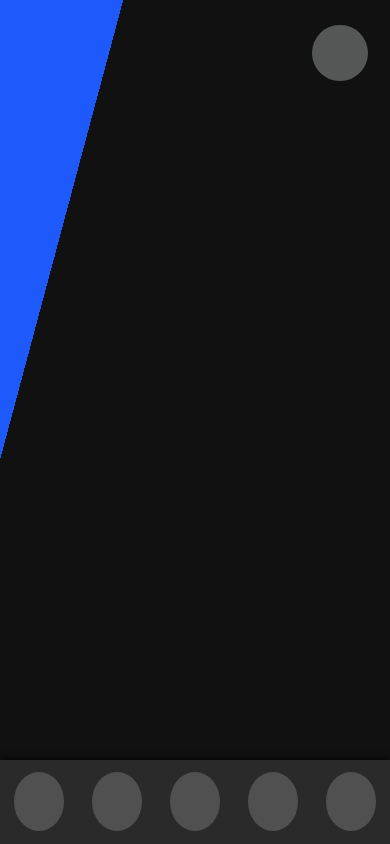
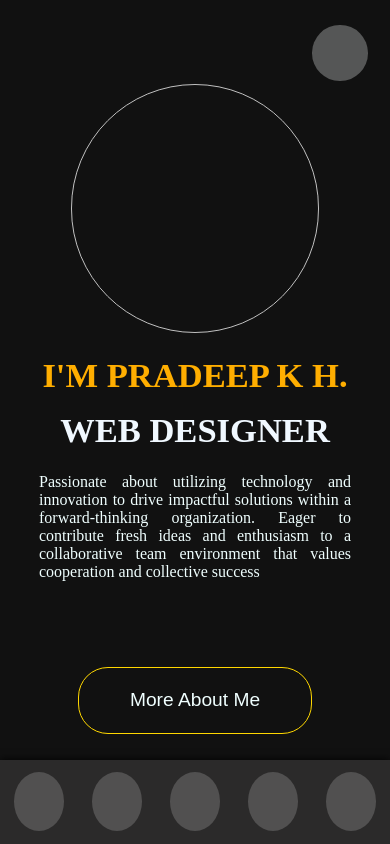
Before and after one commit to Pradeep3122003/portfolio3, a plain HTML site: page index.html in a window 390 px wide. Drawn offline with Linux system fonts and the light colour scheme.

Commit message:
home page layout for mobile done!

```diff
--- a/index.css
+++ b/index.css
@@ -80,6 +80,15 @@ section{
         border: none;
     }
 
+    #home{
+        background-image: none;
+        display: grid;
+        grid-template-columns: 100%;
+        grid-template-rows: 40% 8% 6% 23% 10%;
+
+    }
+
+
     #sun{
         width: calc(4.5vh + 4.5vw);
         height: calc(4.5vh + 4.5vw);
@@ -115,4 +124,48 @@ section{
         width: 100vw;
 
     }
+
+    /* home content */
+    .homep{
+        height: calc(20vh + 20vw);
+        width: calc(20vh + 20vw);
+        border-radius: 50%;
+        margin: 10vh auto;
+        border: 1px solid silver;
+    }
+
+    .n1, .n2{
+        display: flex;
+        align-items: center;
+        justify-content: center;
+        text-transform: uppercase;
+        font-size: calc(2.8vh + 2.8vw);
+        font-weight: 900;
+    }
+
+    .n1{
+        color: rgb(255, 174, 0);
+        margin-top: 1vh;
+    }
+    .n2{
+        color: aliceblue;
+
+    }
+    .des1{
+        color: azure;
+        margin:2vh auto;
+        width: 80%;
+        text-align: justify;
+    }
+    #home button{
+        width: 60%;
+        height: 80%;
+        font-size: 1.2em;
+        padding: calc(1vh + 1vw);
+        margin: 2vh auto;
+        border-radius: 30px;
+        background:none;
+        border: 1px solid gold;
+        color: azure;
+    }
 }
--- a/index.html
+++ b/index.html
@@ -16,7 +16,13 @@
         <div id="t5" ></div>
     </div>
    <div id="container">
-    <section id="home" class="sw1"></section>
+    <section id="home" class="sw1">
+        <div class="homep"></div>
+        <div class="n1">I'm Pradeep K H.</div>
+        <div class="n2">Web Designer</div>
+        <div class="des1">Passionate about utilizing technology and innovation to drive impactful solutions within a forward-thinking organization. Eager to contribute fresh ideas and enthusiasm to a collaborative team environment that values cooperation and collective success</div>
+        <button>More About Me</button>
+    </section>
     <section id="about" class="sw1"></section>
     <section id="proj" class="sw1"></section>
     <section id="cont" class="sw1"></section>
--- a/index.js
+++ b/index.js
@@ -8,6 +8,7 @@ let proj=document.getElementById("proj");
 let cont=document.getElementById("cont");
 
 let slide=[home,about,proj,cont];
+let slides=["grid","block","block","block"];
 
 let t1=document.getElementById("t1");
 let t2=document.getElementById("t2");
@@ -26,12 +27,20 @@ if(sc==0)
     s1.forEach(x=>{
            x.style.background="#f6f4f4";
            x.style.transition="0.8s";
+           if(window.innerWidth > 480)
+            {
+                home.style.backgroundImage="linear-gradient(105deg,rgb(30, 89, 251) 20%, #f6f4f4 20%)";
+                home.style.transition="0.8s";
+            }
+
     });
     if(window.innerWidth <= 480)
     {
         s2.style.background="#f6f4f4";
+
         s2.style.transition="0.8s";
     }
+
 
 
     s0.style.transition="0.8s";
@@ -44,11 +53,20 @@ else{
     s0.style.background="rgb(85, 86, 86)";
     s1.forEach(x=>{
         x.style.background="black";
+        if(window.innerWidth > 480)
+            {
+                home.style.backgroundImage="linear-gradient(105deg,rgb(30, 89, 251) 20%, #111 20%)";
+                home.style.transition="0.8s";
+            }
  });
  if(window.innerWidth <= 480)
     {
         s2.style.background="#2b2a2a";
+
         s2.style.transition="0.8s";
+    }
+    else{
+        home.style.backgroundImage="linear-gradient(105deg,rgb(30, 89, 251) 20%, #111 20%)";
     }
 
     sc=0;
@@ -67,6 +85,7 @@ tool.forEach(x=>{
         slide.forEach(y=>{
             y.style.display="none";
         })
-        slide[tool.indexOf(x)].style.display="block";
+        var st=tool.indexOf(x);
+        slide[st].style.display=slides[st];
     })
 })
```
